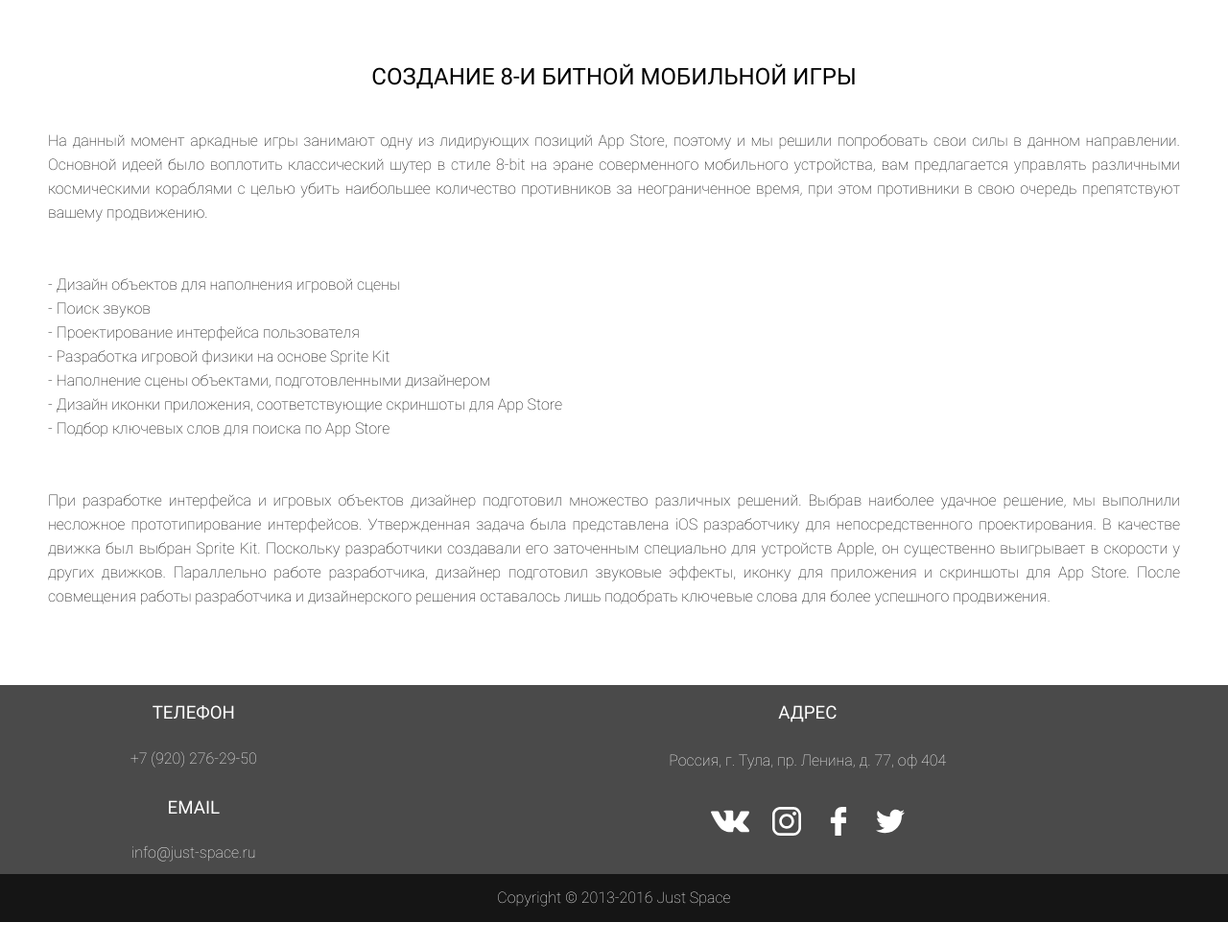
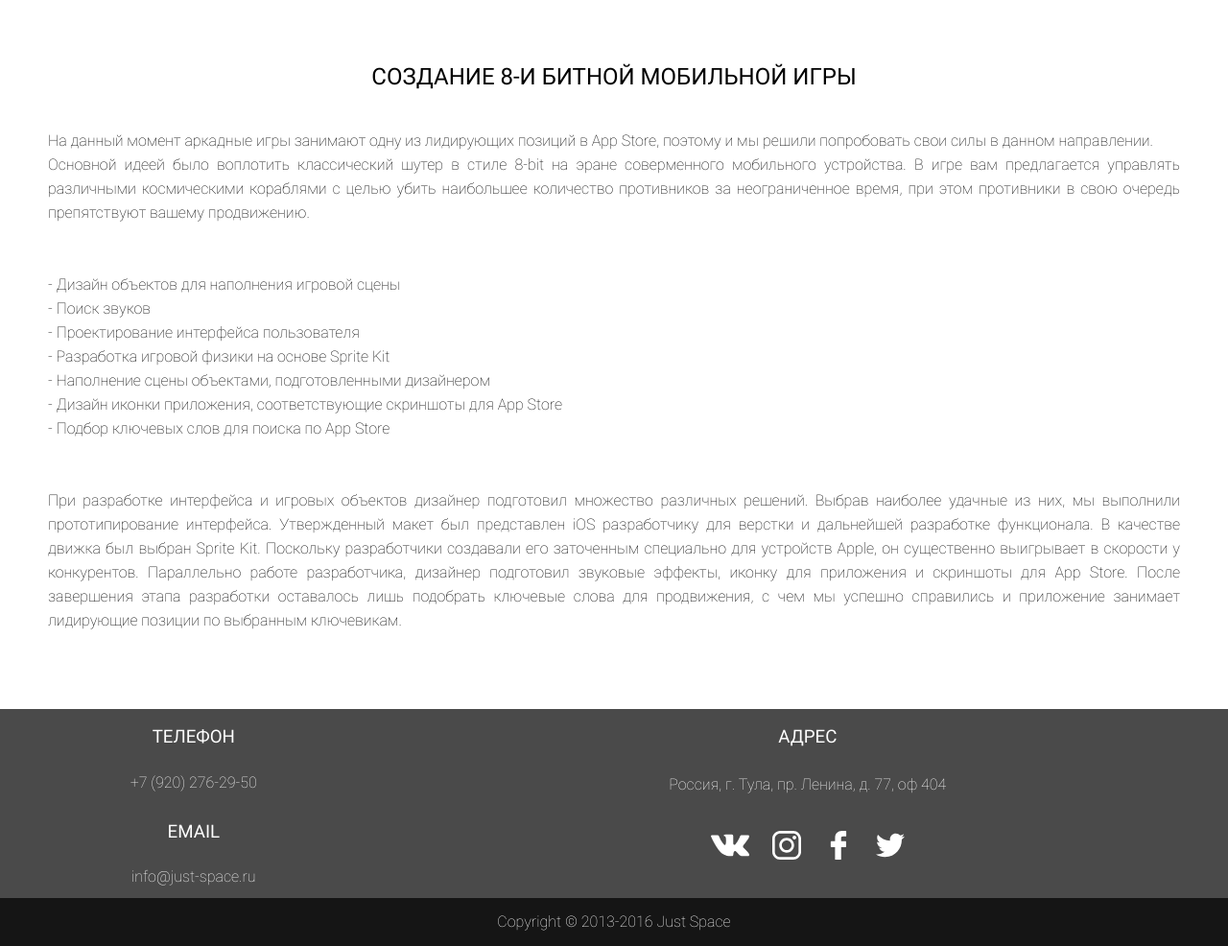
Before and after one commit to JustSpace/just-space.ru, a PHP site: page /portfolio/justspaceshoot.php in a window 1280 px wide. Shown: the part 537-1523 px from the top of the page at 96% size. Before the commit the page ends 1498 px from the top, so only its background shows below. Run offline with PHP 8.4, Linux system fonts and the light colour scheme.

Commit message:
Rewrite text for justspaceshoot.

```diff
--- a/portfolio/justspaceshoot.php
+++ b/portfolio/justspaceshoot.php
@@ -23,10 +23,10 @@
         Создание 8-и битной мобильной игры
       </h1>
       <section class="about__text">
-        На данный момент аркадные игры занимают одну из лидирующих позиций App Store,
+        На данный момент аркадные игры занимают одну из лидирующих позиций в App Store,
         поэтому и мы решили попробовать свои силы в данном направлении.
-
-        Основной идеей было воплотить классический шутер в стиле 8-bit на эране соверменного мобильного устройства, вам предлагается управлять различными космическими кораблями с целью убить наибольшее количество противников за неограниченное время, при этом противники в свою очередь препятствуют вашему продвижению.
+        <br>
+        Основной идеей было воплотить классический шутер в стиле 8-bit на эране соверменного мобильного устройства. В игре вам предлагается управлять различными космическими кораблями с целью убить наибольшее количество противников за неограниченное время, при этом противники в свою очередь препятствуют вашему продвижению.
       </section>
       <section class="about__text">
         <ul>
@@ -54,15 +54,11 @@
         </ul>
       </section>
       <section class="about__text">
-        При разработке интерфейса и игровых объектов дизайнер подготовил множество различных решений. Выбрав наиболее удачное
-        решение, мы выполнили несложное прототипирование интерфейсов.
-         Утвержденная задача была представлена iOS разработчику для непосредственного проектирования. В качестве движка был
-        выбран Sprite Kit. Поскольку разработчики создавали его заточенным специально для устройств Apple, он существенно выигрывает
-        в скорости у других движков.
-         Параллельно работе разработчика, дизайнер подготовил звуковые эффекты, иконку для приложения и скриншоты
+        При разработке интерфейса и игровых объектов дизайнер подготовил множество различных решений. Выбрав наиболее удачные из них, мы выполнили прототипирование интерфейса.
+        Утвержденный макет был представлен iOS разработчику для верстки и дальнейшей разработке функционала. В качестве движка был выбран Sprite Kit. Поскольку разработчики создавали его заточенным специально для устройств Apple, он существенно выигрывает в скорости у конкурентов.
+        Параллельно работе разработчика, дизайнер подготовил звуковые эффекты, иконку для приложения и скриншоты
         для App Store.
-         После совмещения работы разработчика и дизайнерского решения оставалось лишь подобрать ключевые слова для более
-        успешного продвижения.
+        После завершения этапа разработки оставалось лишь подобрать ключевые слова для продвижения, с чем мы успешно справились и приложение занимает лидирующие позиции по выбранным ключевикам.
       </section>
     </article>
   </main>
```
